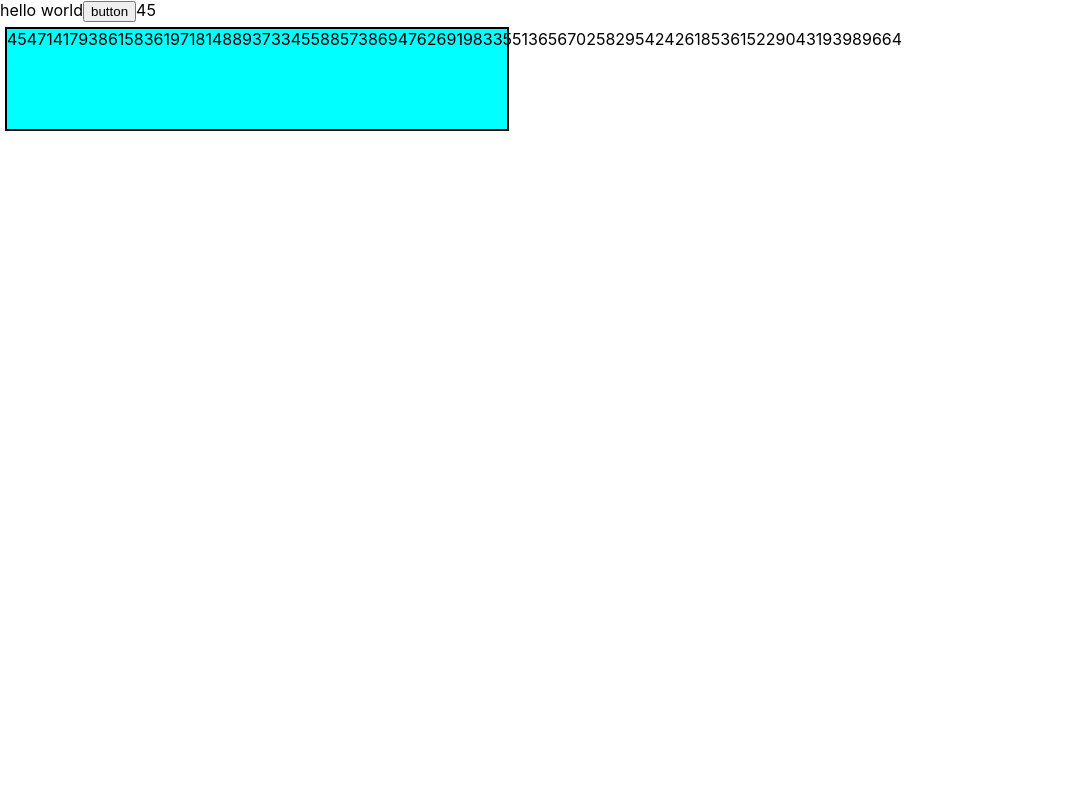
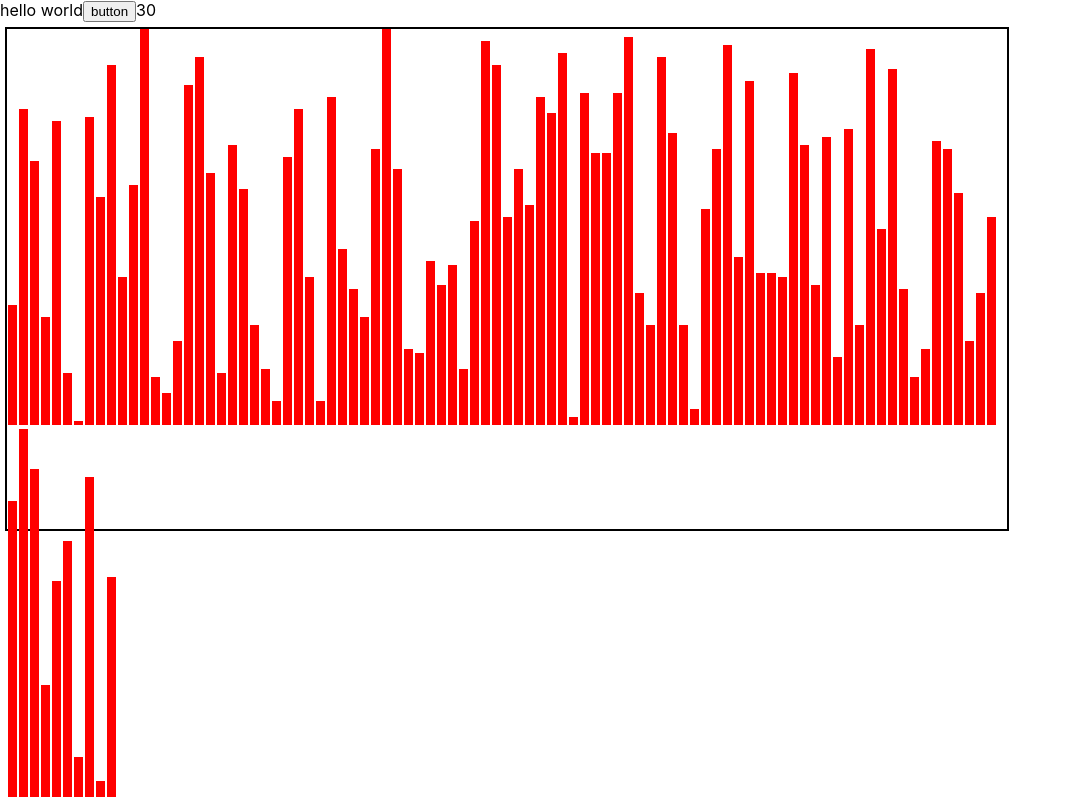
Before and after one commit to allanx1ng/sorting-visualizer, a React (Create React App) app: page / in a window 1280 px wide. Shown: the whole page, without its empty margins (0-1071 px from the left). Built offline with nearby package versions, Linux system fonts and the light colour scheme.

Commit message:
added bars

```diff
--- /dev/null
+++ b/src/Components/ArrayBar.js
@@ -0,0 +1,15 @@
+import '../css/SortingVisualizer.css'
+
+const ArrayBar = (value) => {
+
+    return (
+        <div className='histbar' style={{
+            height: `${value}px`
+        }}>
+
+        </div>
+    )
+
+}
+
+export default ArrayBar
--- a/src/Components/SortingVisualizer.js
+++ b/src/Components/SortingVisualizer.js
@@ -1,4 +1,5 @@
 import "../css/SortingVisualizer.css";
+import ArrayBar from "./ArrayBar";
 import { useState, useEffect } from "react";
 
 const SortingVisualizer = () => {
@@ -10,7 +11,7 @@ const SortingVisualizer = () => {
 
   const initiateArray = () => {
     let temp = [];
-    for (let i = 0; i < 50; i++) {
+    for (let i = 0; i < 100; i++) {
       temp.push(generateRandomNumber(1, 100));
     }
     setArray(temp);
@@ -24,12 +25,14 @@ const SortingVisualizer = () => {
       hello world
       <button onClick={initiateArray}>button</button>
       {array[0]}
-
       <div className="histogram">
         {array.map((i) => (
-            <div className="hist-bar" key="key1">
-              {i}
-            </div>
+          <div
+            className="histbar"
+            style={{
+              height: `${4*i}px`
+            }}
+          ></div>
         ))}
       </div>
     </div>
--- a/src/css/SortingVisualizer.css
+++ b/src/css/SortingVisualizer.css
@@ -1,10 +1,16 @@
 .histogram {
-    display: flex;
     margin: 5px;
-    width: 500px;
-    height: 100px;
+    width: 1000px;
+    height: 500px;
     border-width: 2px;
     border-color: #000;
     border-style: solid;
-    background-color: aqua;
+    justify-content: center;
 }
+
+.histbar {
+    width: 9px;
+    background-color: #f00;
+    margin: 0 1px;
+    display: inline-block;
+}
```
